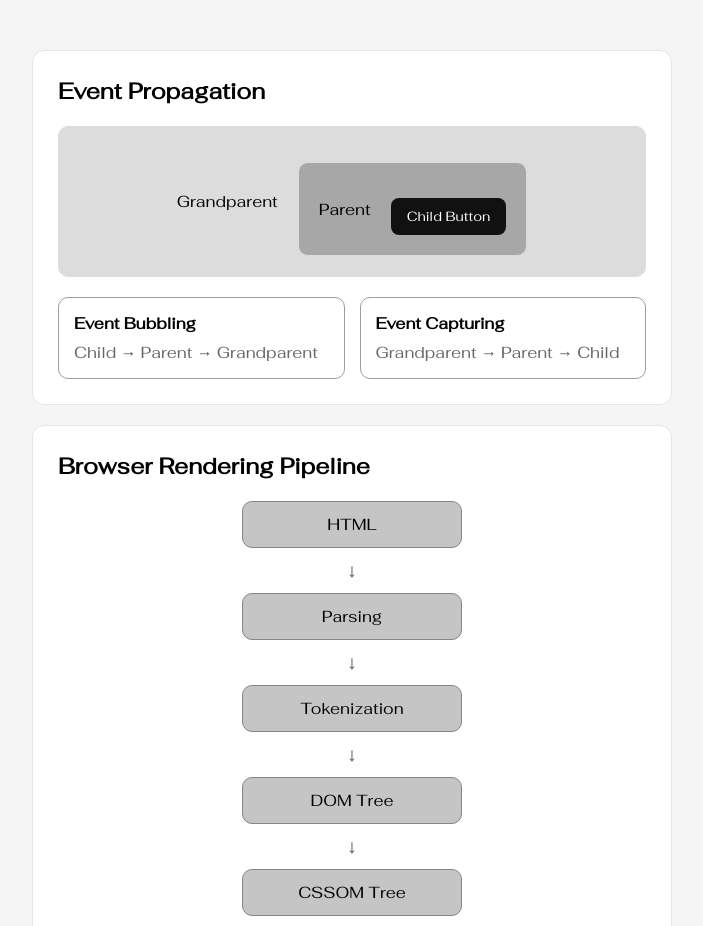
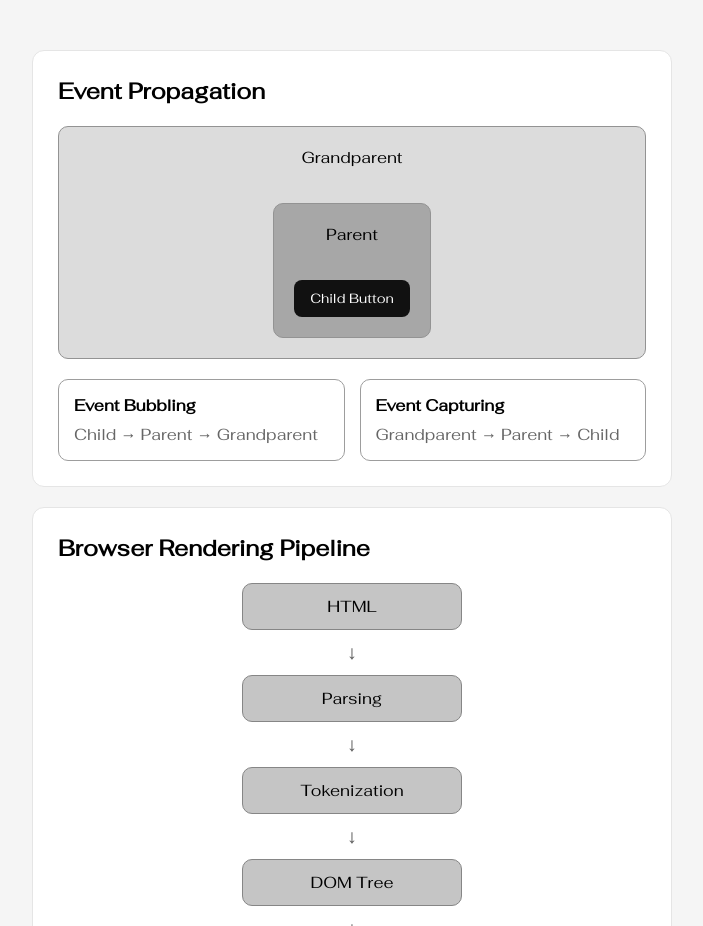
Before and after one commit to errohitkewat/cohort-3.0-DOM-, a plain HTML site: page 00Projects/task-manager-app/index.html in a window 1280 px wide. Shown: the part 780-1706 px from the top of the page, without its empty margins (288-991 px from the left). Drawn offline with nearby package versions, Linux system fonts and the light colour scheme.

Commit message:
final js and css

```diff
--- a/00Projects/task-manager-app/script.js
+++ b/00Projects/task-manager-app/script.js
@@ -88,12 +88,14 @@ form.addEventListener("submit", (e) => {
 
     form.reset();
     isEditingTask = null;
+    addTask.textContent = "Create Task"
 })
 
 
 
 // Edit button clicked the form iputs are filled with this code
 let editTask = (index) => {
+    addTask.textContent = "Update Task"
     isEditingTask = index;
 
     let task = tasks[isEditingTask];
--- a/00Projects/task-manager-app/style.css
+++ b/00Projects/task-manager-app/style.css
@@ -407,7 +407,7 @@ form button:hover{
 
 /* ------------ Event Propagation --------------- */
 .event-box{
-    border: 1px solid #dcdcdc;
+    border: 1px solid #939393;
     border-radius: 10px;
     background-color: #dcdcdc;
     padding: 20px;
@@ -415,6 +415,7 @@ form button:hover{
     gap: 20px;
     align-items: center;
     justify-content: center;
+    flex-direction: column;
 }
 
 .parent{
```
